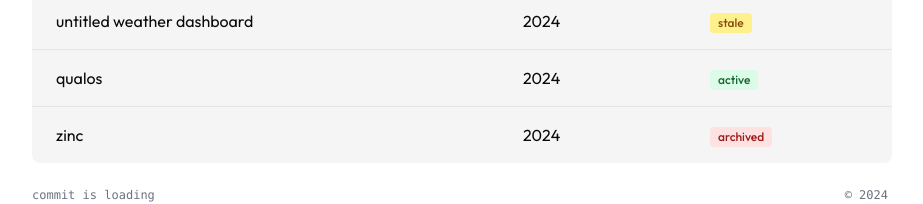
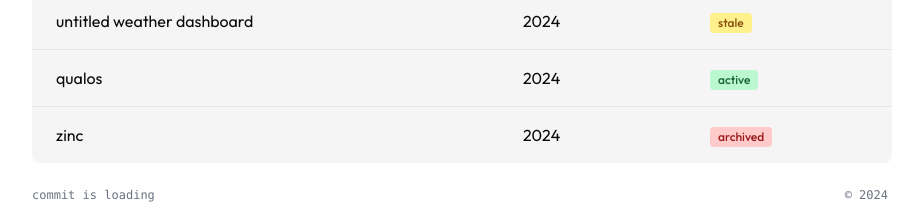
Before and after one commit to pickingname/port3, a Next.js app: page /projects in a window 1280 px wide. Shown: the part 387-591 px from the top of the page, without its empty margins (180-1103 px from the left). Built offline with nearby package versions, Linux system fonts and the light colour scheme.

Commit message:
fix: enhance project status background colors for improved visibility

```diff
--- a/app/projects/projectList.tsx
+++ b/app/projects/projectList.tsx
@@ -97,10 +97,10 @@ export default function ProjectList() {
                     <span
                       className={`px-2 inline-flex text-xs leading-5 font-medium rounded-sm ${
                         project.status === "active"
-                          ? "bg-green-100 text-green-800 dark:bg-green-900 dark:text-green-300"
+                          ? "bg-green-200 text-green-800 dark:bg-green-900 dark:text-green-300"
                           : project.status === "stale"
                           ? "bg-yellow-200 text-yellow-800 dark:bg-yellow-900 dark:text-yellow-300"
-                          : "bg-red-100 text-red-800 dark:bg-red-900 dark:text-red-300"
+                          : "bg-red-200 text-red-800 dark:bg-red-900 dark:text-red-300"
                       }`}
                     >
                       {project.status}
```
